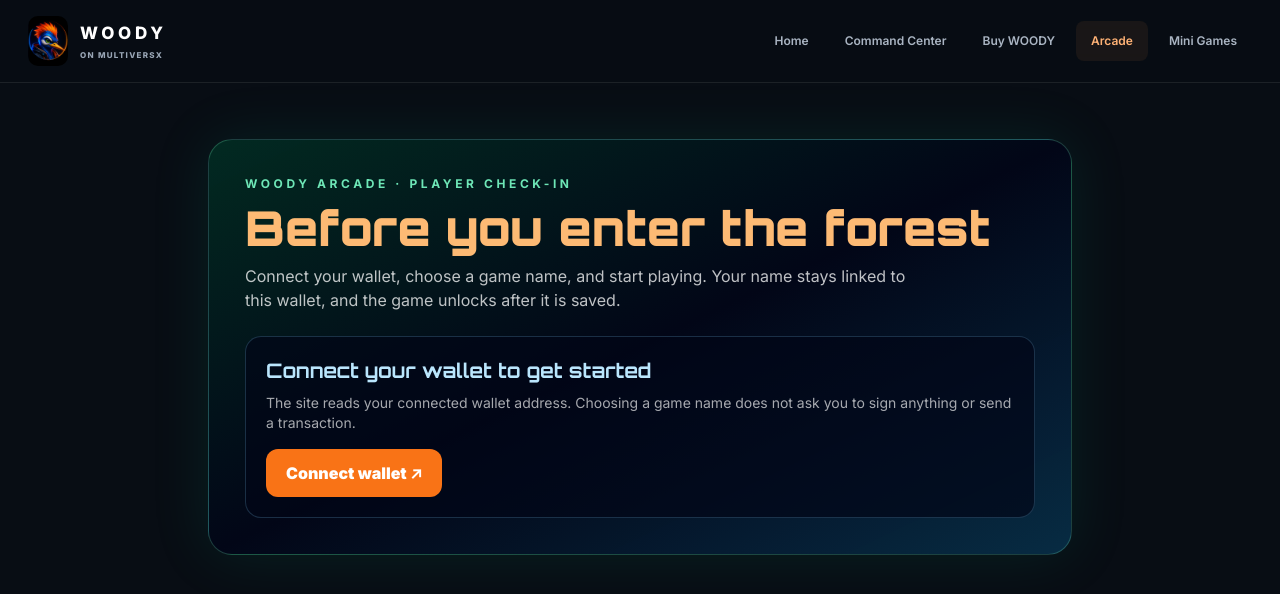
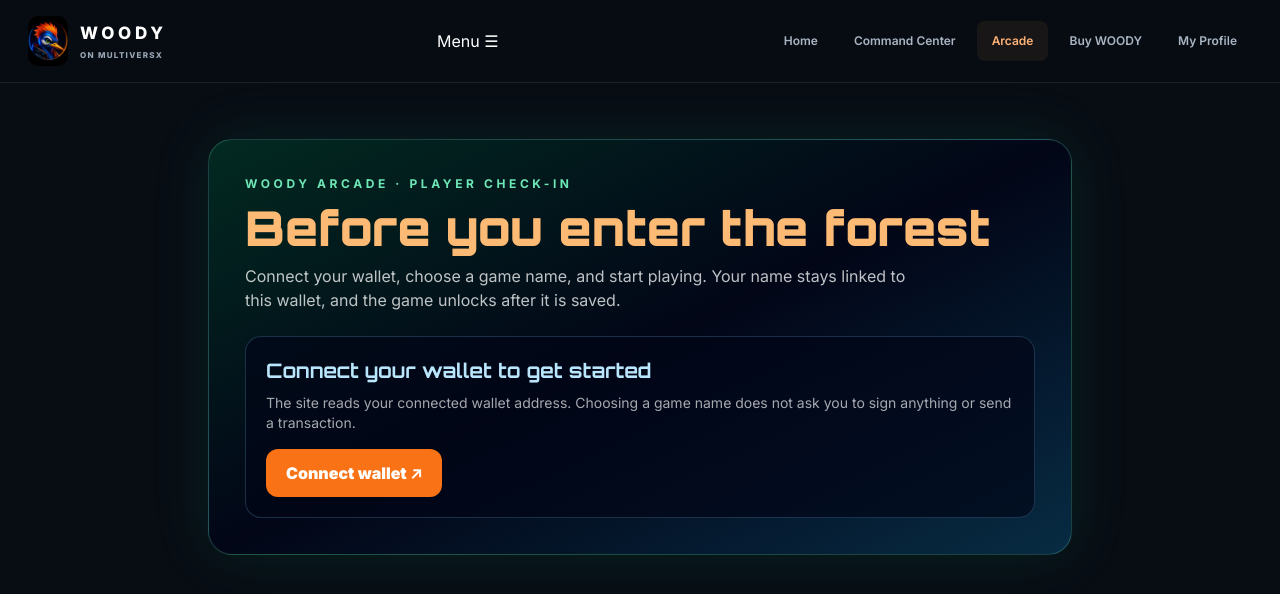
Before and after one commit to Gal-Superciety/Woody-website, a Next.js app: page /forest-adventure in a window 1280 px wide. Shown: the top 594 px of the page. Built offline with nearby package versions, Linux system fonts and the light colour scheme.

Commit message:
Organize site navigation around Home, Monitor, Arcade, Buy and Profile

```diff
--- a/app/components/SiteNav.js
+++ b/app/components/SiteNav.js
@@ -1,12 +1,56 @@
 'use client';
+
 import Image from 'next/image';
 import Link from 'next/link';
+import { useEffect, useState } from 'react';
 import { usePathname } from 'next/navigation';
-const links = [['/', 'Home'], ['/app', 'Command Center'], ['/buy', 'Buy WOODY'], ['/forest-adventure', 'Arcade'], ['/woody-casino', 'Mini Games']];
+
+const links = [
+  { href: '/', label: 'Home' },
+  { href: '/app', label: 'Command Center' },
+  { href: '/arcade', label: 'Arcade' },
+  { href: '/buy', label: 'Buy WOODY' },
+  { href: '/profile', label: 'My Profile', prominent: true },
+];
+
+const isActive = (path, href) =>
+  path === href || (href === '/arcade' && ['/forest-adventure', '/woody-casino'].includes(path));
+
 export default function SiteNav() {
   const path = usePathname();
-  return <header className="site-header"><nav className="site-nav" aria-label="Main navigation">
-    <Link href="/" className="site-brand"><Image src="/woody-logo.png" alt="" width={40} height={40} priority /><span>WOODY<small>ON MULTIVERSX</small></span></Link>
-    <div className="site-links">{links.map(([href,label]) => <Link key={href} href={href} aria-current={path === href ? 'page' : undefined}>{label}</Link>)}</div>
-  </nav></header>;
+  const [open, setOpen] = useState(false);
+  useEffect(() => setOpen(false), [path]);
+
+  return (
+    <header className="site-header">
+      <nav className="site-nav site-nav-v3" aria-label="Main navigation">
+        <Link href="/" className="site-brand">
+          <Image src="/woody-logo.png" alt="" width={40} height={40} priority />
+          <span>WOODY<small>ON MULTIVERSX</small></span>
+        </Link>
+        <button
+          className="site-mobile-toggle"
+          type="button"
+          aria-controls="woody-site-links"
+          aria-expanded={open}
+          onClick={() => setOpen(value => !value)}
+        >
+          {open ? 'Close' : 'Menu'} <span aria-hidden="true">{open ? '×' : '☰'}</span>
+        </button>
+        <div id="woody-site-links" className={`site-links site-links-v3 ${open ? 'is-open' : ''}`}>
+          {links.map(({ href, label, prominent }) => (
+            <Link
+              href={href}
+              key={href}
+              className={prominent ? 'site-profile-link' : undefined}
+              aria-current={isActive(path, href) ? 'page' : undefined}
+              onClick={() => setOpen(false)}
+            >
+              {label}
+            </Link>
+          ))}
+        </div>
+      </nav>
+    </header>
+  );
 }
```
